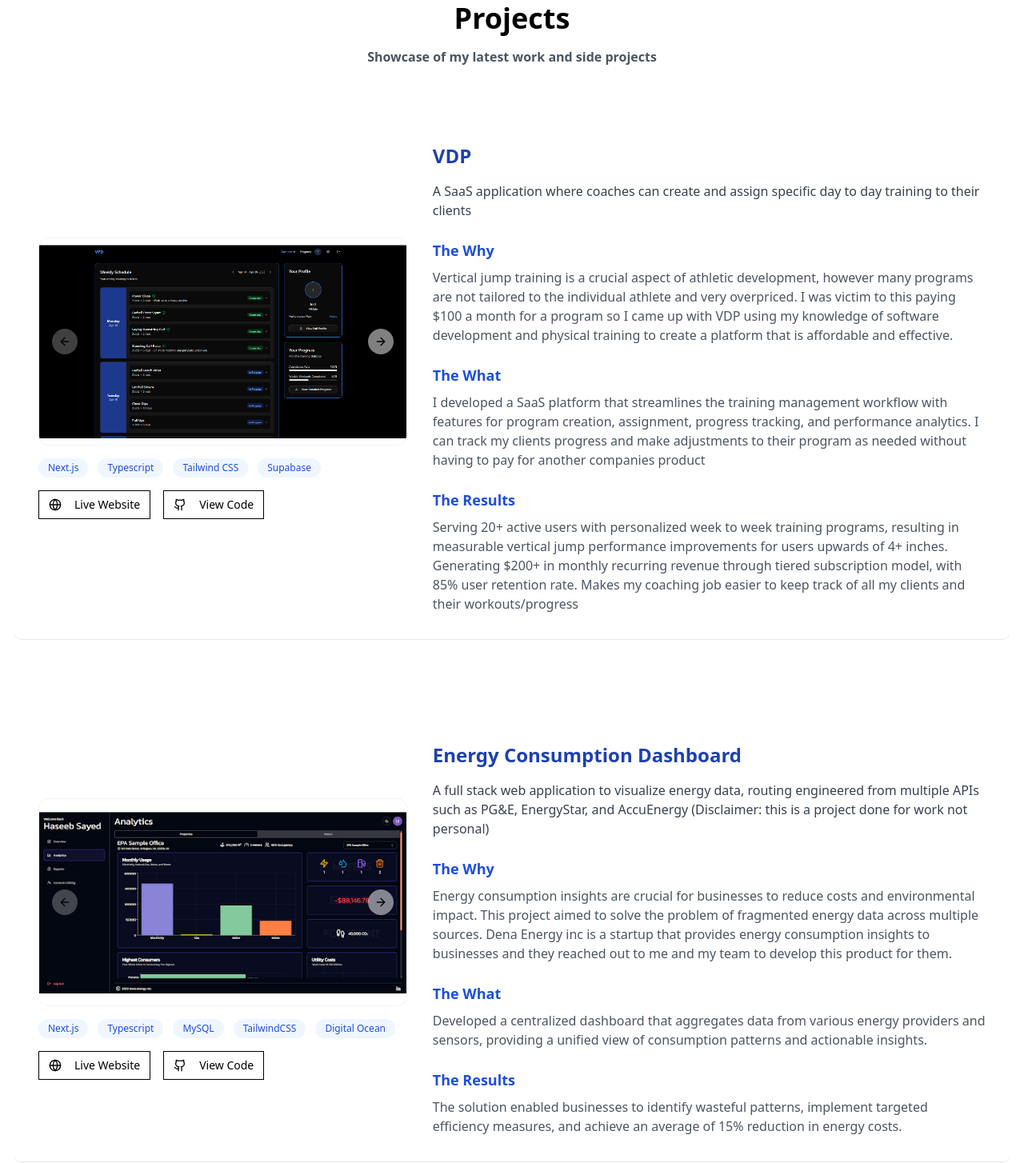
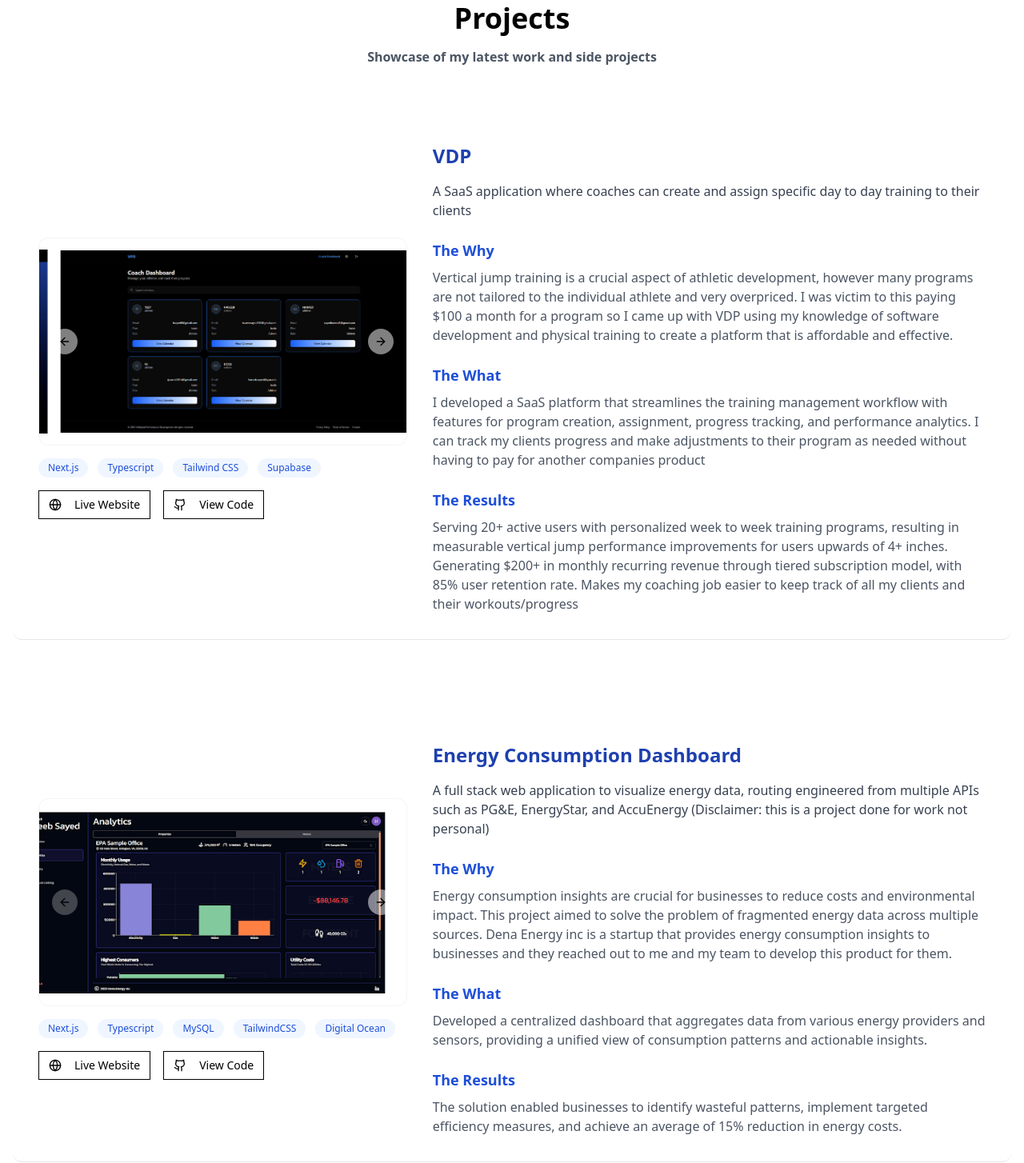
Before and after one commit to Ohhaseeb/personal-portfolio, a Next.js app: page / in a window 1280 px wide. Shown: the part 2060-3514 px from the top of the page at 80% size. Built offline with nearby package versions, Linux system fonts and the light colour scheme.

Commit message:
added autoplay

```diff
--- a/components/projects-section.tsx
+++ b/components/projects-section.tsx
@@ -18,6 +18,8 @@ import {
   CarouselNext,
   CarouselPrevious,
 } from "@/components/ui/carousel"
+import {useRef } from 'react'
+import Autoplay from 'embla-carousel-autoplay'
 
 import Image from 'next/image';
 
@@ -85,6 +87,15 @@ const projects = [
 ]
 
 export function ProjectsSection() {
+  // Create separate refs for each project's autoplay plugin
+  const vdpAutoplayRef = useRef(
+    Autoplay({ delay: 3000, stopOnInteraction: true })
+  )
+
+  const energyAutoplayRef = useRef(
+    Autoplay({ delay: 3000, stopOnInteraction: true })
+  )
+
   return (
     <section id="projects" className="py-10 bg-white">
       <div className="w-full h-px bg-gray-200 mb-20"></div>
@@ -115,8 +126,38 @@ export function ProjectsSection() {
                 {/* Left side - Image and buttons */}
                 <div className="w-full md:w-2/5">
                   <div className="rounded-xl overflow-hidden border border-gray-100 mb-4">
-                    {(project.title === "VDP" || project.title === "Energy Consumption Dashboard") && project.images ? (
-                      <Carousel className="w-full">
+                    {project.title === "VDP" && project.images ? (
+                      <Carousel
+                        className="w-full"
+                        plugins={[vdpAutoplayRef.current]}
+                        onMouseEnter={() => vdpAutoplayRef.current.stop()}
+                        onMouseLeave={() => vdpAutoplayRef.current.play()}
+                      >
+                        <CarouselContent>
+                          {project.images.map((image, imageIndex) => (
+                            <CarouselItem key={imageIndex}>
+                              <div className="relative aspect-[16/9] w-full">
+                                <Image
+                                  src={image.src}
+                                  alt={image.alt}
+                                  fill
+                                  className="object-contain"
+                                  sizes="(max-width: 768px) 100vw, 600px"
+                                />
+                              </div>
+                            </CarouselItem>
+                          ))}
+                        </CarouselContent>
+                        <CarouselPrevious className="absolute left-4 h-8 w-8 rounded-full bg-white/50 hover:bg-black/70 border-none" />
+                        <CarouselNext className="absolute right-4 h-8 w-8 rounded-full bg-white/50 hover:bg-black/70 border-none" />
+                      </Carousel>
+                    ) : project.title === "Energy Consumption Dashboard" && project.images ? (
+                      <Carousel
+                        className="w-full"
+                        plugins={[energyAutoplayRef.current]}
+                        onMouseEnter={() => energyAutoplayRef.current.stop()}
+                        onMouseLeave={() => energyAutoplayRef.current.play()}
+                      >
                         <CarouselContent>
                           {project.images.map((image, imageIndex) => (
                             <CarouselItem key={imageIndex}>
--- a/package.json
+++ b/package.json
@@ -13,6 +13,7 @@
     "@radix-ui/react-slot": "^1.2.0",
     "class-variance-authority": "^0.7.0",
     "clsx": "^2.1.1",
+    "embla-carousel-autoplay": "^8.6.0",
     "embla-carousel-react": "^8.6.0",
     "framer-motion": "^11.15.0",
     "lucide-react": "^0.447.0",
```
Also changed, not shown: 1 other file (tests, documents, lock files or other folders).
